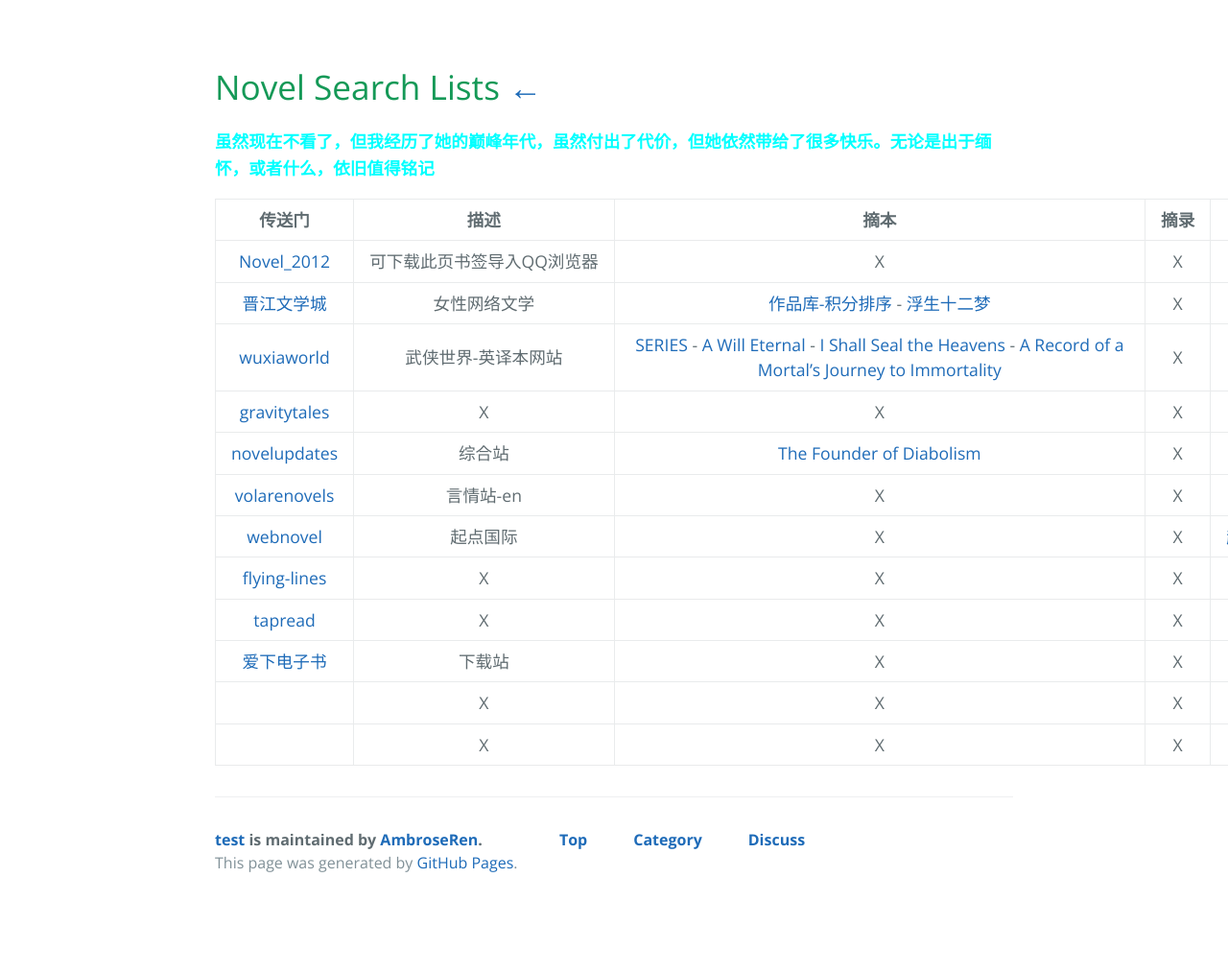
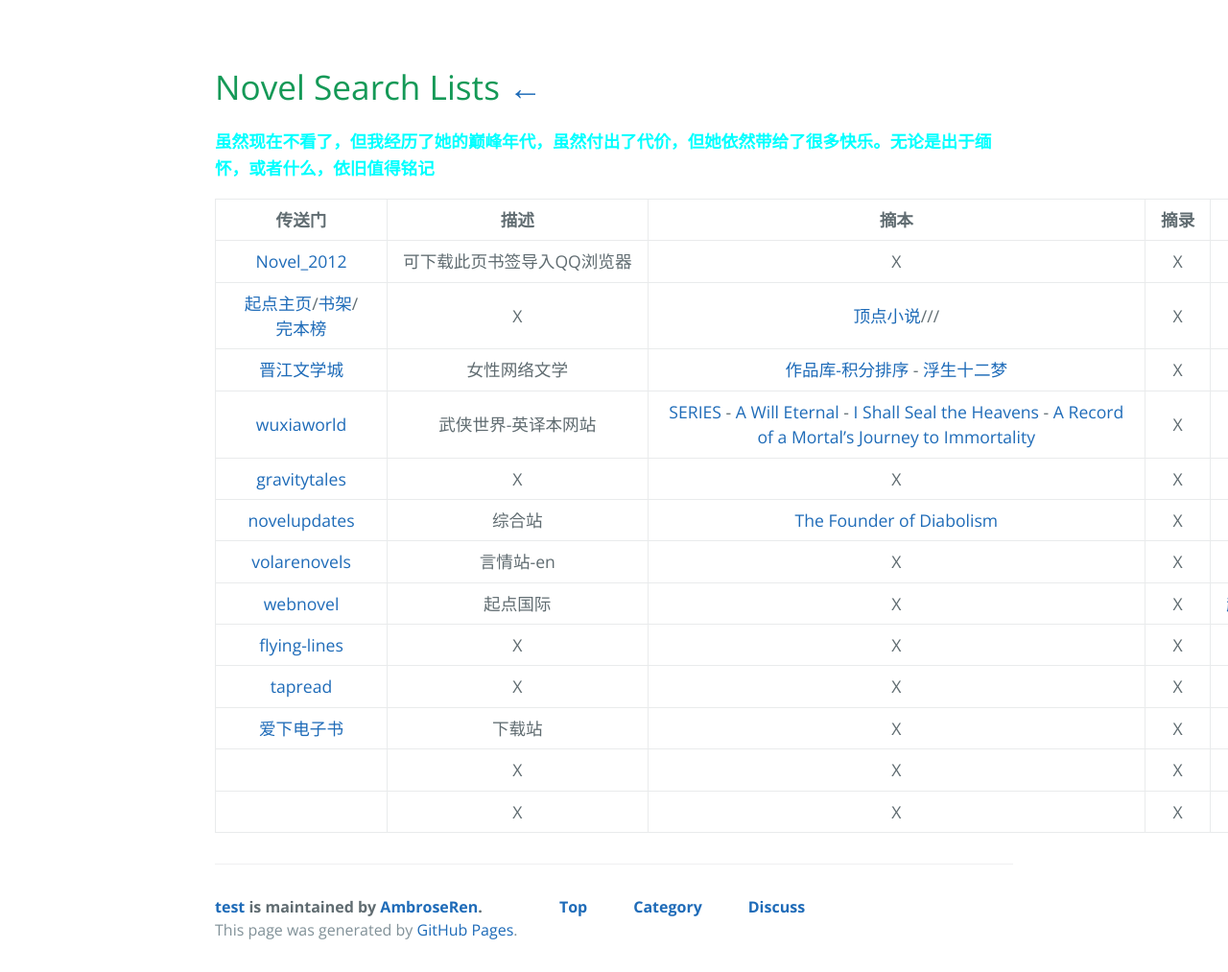
Before and after one commit to AmbroseRen/test, a Jekyll site: the page built from Library/Novel.md, in a window 1280 px wide. Shown: the whole page at 96% size. Built offline with Jekyll 4.4.1, drawn with Linux system fonts in a browser that asks for light colours; our own code applies the rules of GitHub Pages for plain Markdown files; the repository's description, which GitHub fills in, is left out; before the commit the page ends 943 px from its top, so only the background shows below that.

Commit message:
Update Novel.md

```diff
--- a/Library/Novel.md
+++ b/Library/Novel.md
@@ -9,6 +9,7 @@
 | 传送门 | 描述 | 摘本 | 摘录 | 摘引 |
 |:---:|:---:|:---:|:---:|:---:|
 | [Novel_2012](Novel/Q_bookmarks_2021_5_22.html) | 可下载此页书签导入QQ浏览器 | X | X | X |
+| [起点主页](https://www.qidian.com/)/[书架](https://my.qidian.com/bookcase/)/[完本榜](https://www.qidian.com/finish/) | X | [顶点小说](https://www.booktxt.net/index.php)/[]()/[]()/[]() | X | X |
 | [晋江文学城](http://www.jjwxc.net/) | 女性网络文学 | [作品库-积分排序](http://www.jjwxc.net/bookbase_slave.php?orderstr=2) - [浮生十二梦](http://www.jjwxc.net/onebook.php?novelid=1267798) | X | X |
 | [wuxiaworld](https://www.wuxiaworld.com/) | 武侠世界-英译本网站 | [SERIES](https://www.wuxiaworld.com/novels) - [A Will Eternal](https://www.wuxiaworld.com/novel/a-will-eternal) - [I Shall Seal the Heavens](https://www.wuxiaworld.com/novel/i-shall-seal-the-heavens) - [A Record of a Mortal’s Journey to Immortality](https://www.wuxiaworld.com/novel/rmji) | X | X |
 | [gravitytales](https://www.gravitytales.cc/) | X | X | X | X |
```
